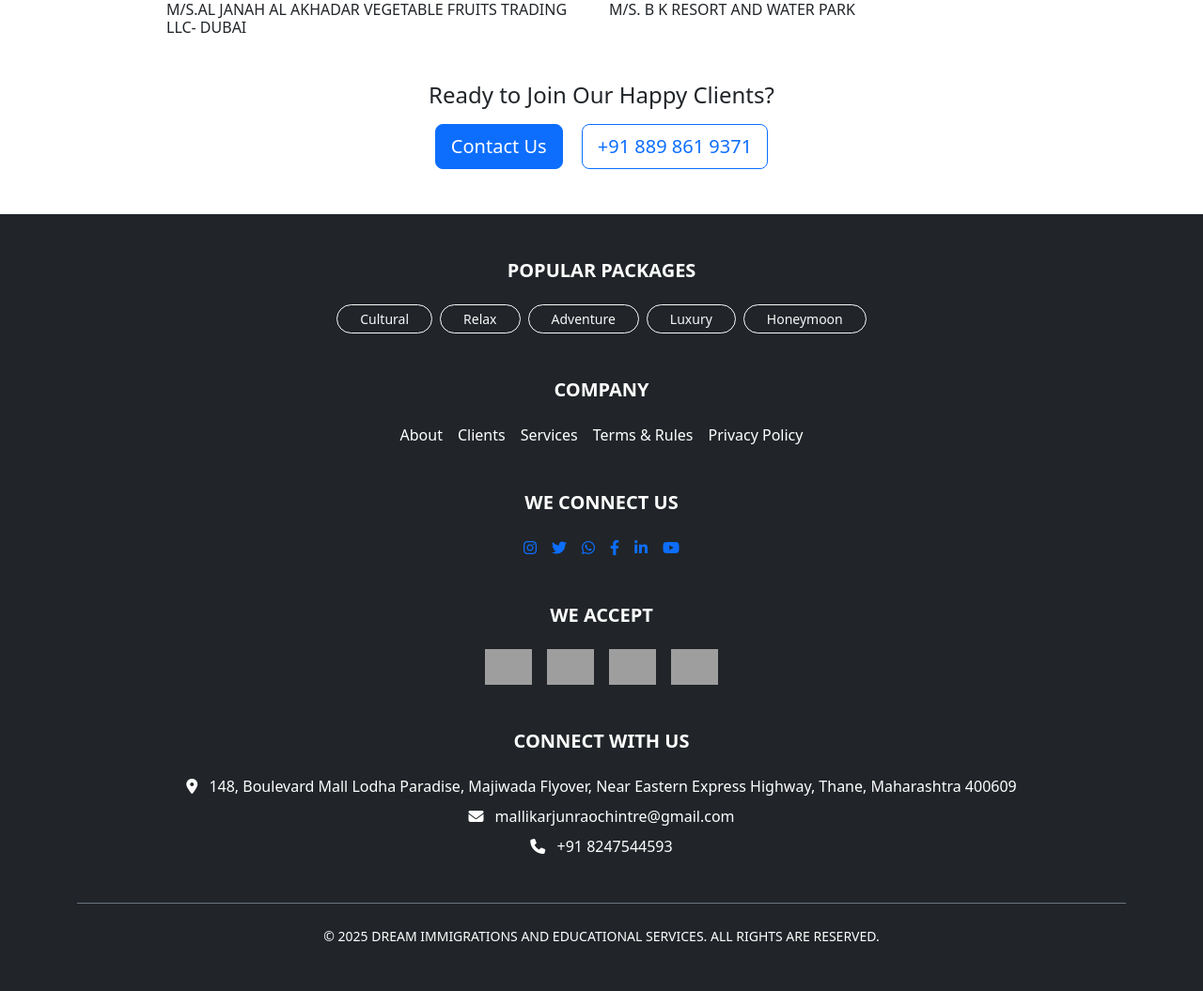
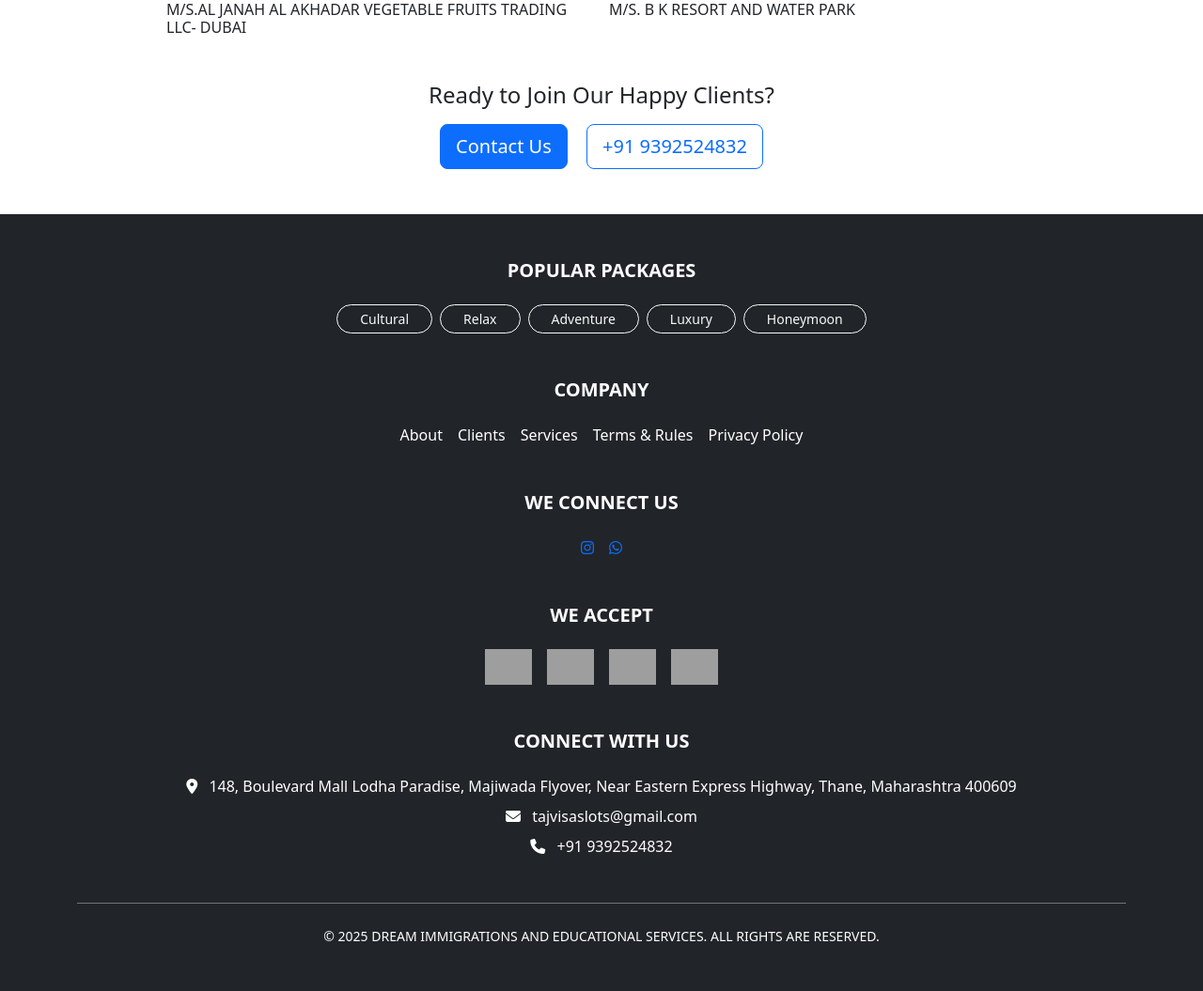
Before and after one commit to MKRAOCHINTRE/dream, a Django app: template templates/clients.html in a window 1280 px wide. Shown: the part 3857-4912 px from the top of the page at 94% size. Run offline with Django 3.2, Linux system fonts and the light colour scheme; the template is opened without the code that fills it, so the values that code supplies are empty; some libraries are stand-ins or nearby versions; grey boxes are pictures that could not be loaded.

Commit message:
Update clients.html
updated number and mail

```diff
--- a/templates/clients.html
+++ b/templates/clients.html
@@ -3,7 +3,7 @@
 <head>
     <meta charset="UTF-8" />
     <meta name="viewport" content="width=device-width, initial-scale=1.0"/>
-    <title>Our Clients - Travizia Tours</title>
+    <title>Our Clients - Dream Tours</title>
 
     <!-- Bootstrap CSS -->
     <link href="https://cdn.jsdelivr.net/npm/bootstrap@5.3.3/dist/css/bootstrap.min.css" rel="stylesheet"/>
@@ -386,7 +386,7 @@
                 <div class="col-lg-8 text-center" data-aos="zoom-in">
                     <h4 class="mb-3">Ready to Join Our Happy Clients?</h4>
                     <a href="{% url 'loginform' %}" class="btn btn-primary btn-lg me-3">Contact Us</a>
-                    <a href="tel:+918898619371" class="btn btn-outline-primary btn-lg">+91 889 861 9371</a>
+                    <a href="tel:+919392524832" class="btn btn-outline-primary btn-lg">+91 9392524832</a>
                 </div>
             </div>
         </div>
@@ -424,11 +424,11 @@
                 <h5 class="fw-bold mb-4 text-uppercase">We Connect Us</h5>
                 <div class="d-flex justify-content-center gap-3">
                     <a href="#" class="social-icon instagram" aria-label="Instagram"><i class="fab fa-instagram"></i></a>
-                    <a href="#" class="social-icon twitter" aria-label="Twitter"><i class="fab fa-twitter"></i></a>
+                    <!-- <a href="#" class="social-icon twitter" aria-label="Twitter"><i class="fab fa-twitter"></i></a> -->
                     <a href="#" class="social-icon whatsapp" aria-label="WhatsApp"><i class="fab fa-whatsapp"></i></a>
-                    <a href="#" class="social-icon facebook" aria-label="Facebook"><i class="fab fa-facebook-f"></i></a>
+                    <!-- <a href="#" class="social-icon facebook" aria-label="Facebook"><i class="fab fa-facebook-f"></i></a>
                     <a href="#" class="social-icon linkedin" aria-label="LinkedIn"><i class="fab fa-linkedin-in"></i></a>
-                    <a href="#" class="social-icon youtube" aria-label="YouTube"><i class="fab fa-youtube"></i></a>
+                    <a href="#" class="social-icon youtube" aria-label="YouTube"><i class="fab fa-youtube"></i></a> -->
                 </div>
             </div>
 
@@ -452,11 +452,11 @@
                 </p>
                 <p class="mb-2">
                     <i class="fas fa-envelope me-2"></i>
-                    <a href="mailto:info@dreamimmigrations.com" class="text-white text-decoration-none hover-link">mallikarjunraochintre@gmail.com</a>
+                    <a href="mailto:tajvisaslots@gmail.com" class="text-white text-decoration-none hover-link">tajvisaslots@gmail.com</a>
                 </p>
                 <p class="mb-0">
                     <i class="fas fa-phone me-2"></i>
-                    <a href="tel:+918898619371" class="text-white text-decoration-none hover-link">+91 8247544593</a>
+                    <a href="tel:+919392524832" class="text-white text-decoration-none hover-link">+91 9392524832</a>
                 </p>
             </div>
 
```
